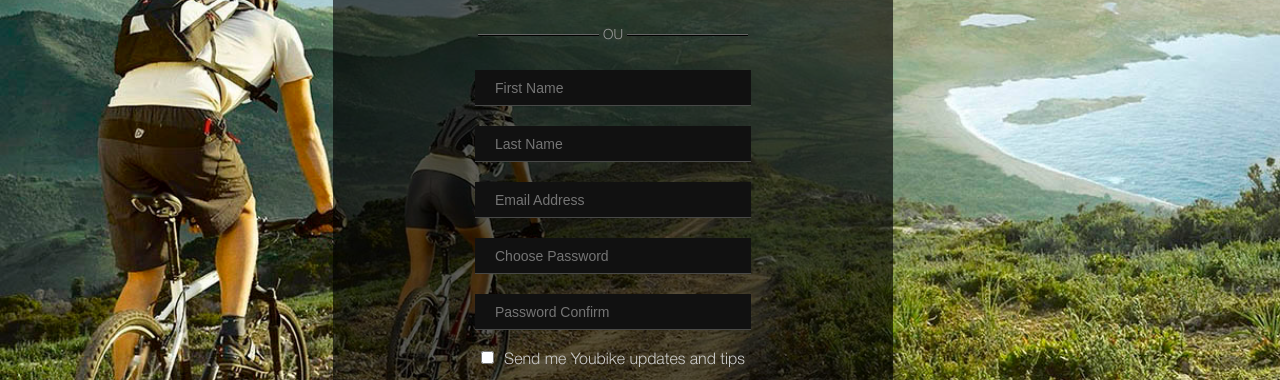
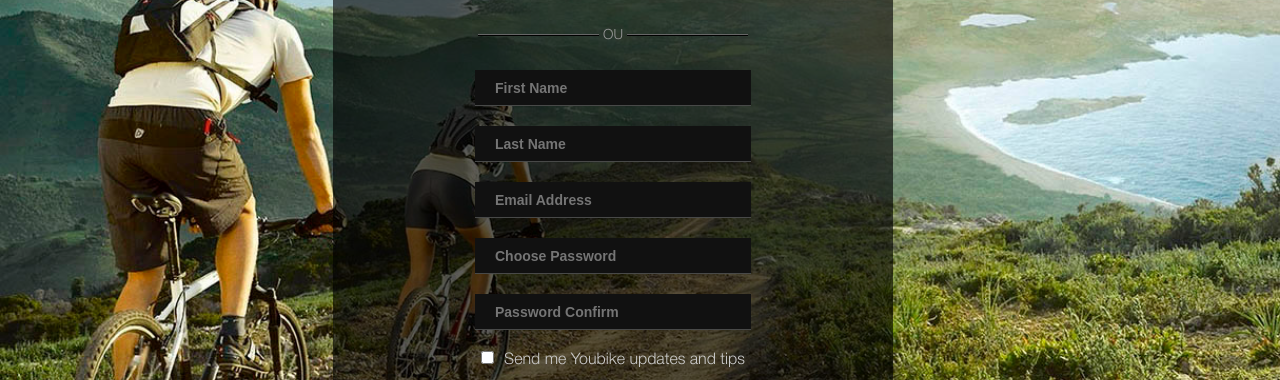
Before and after one commit to vinosgrayapple/hw5, a plain HTML site: page index.html in a window 1280 px wide. Shown: the part 260-640 px from the top of the page. Drawn offline with Linux system fonts and the light colour scheme.

Commit message:
Update main.css

```diff
--- a/css/main.css
+++ b/css/main.css
@@ -141,7 +141,7 @@ li#rlist2 a {
     color: #ccc;
     font-size: 14px;
     margin-bottom: 20px;
-    text-weight: 600
+    font-weight: 600
 }
 .input_text[placeholder] {
     padding-left: 20px
```
